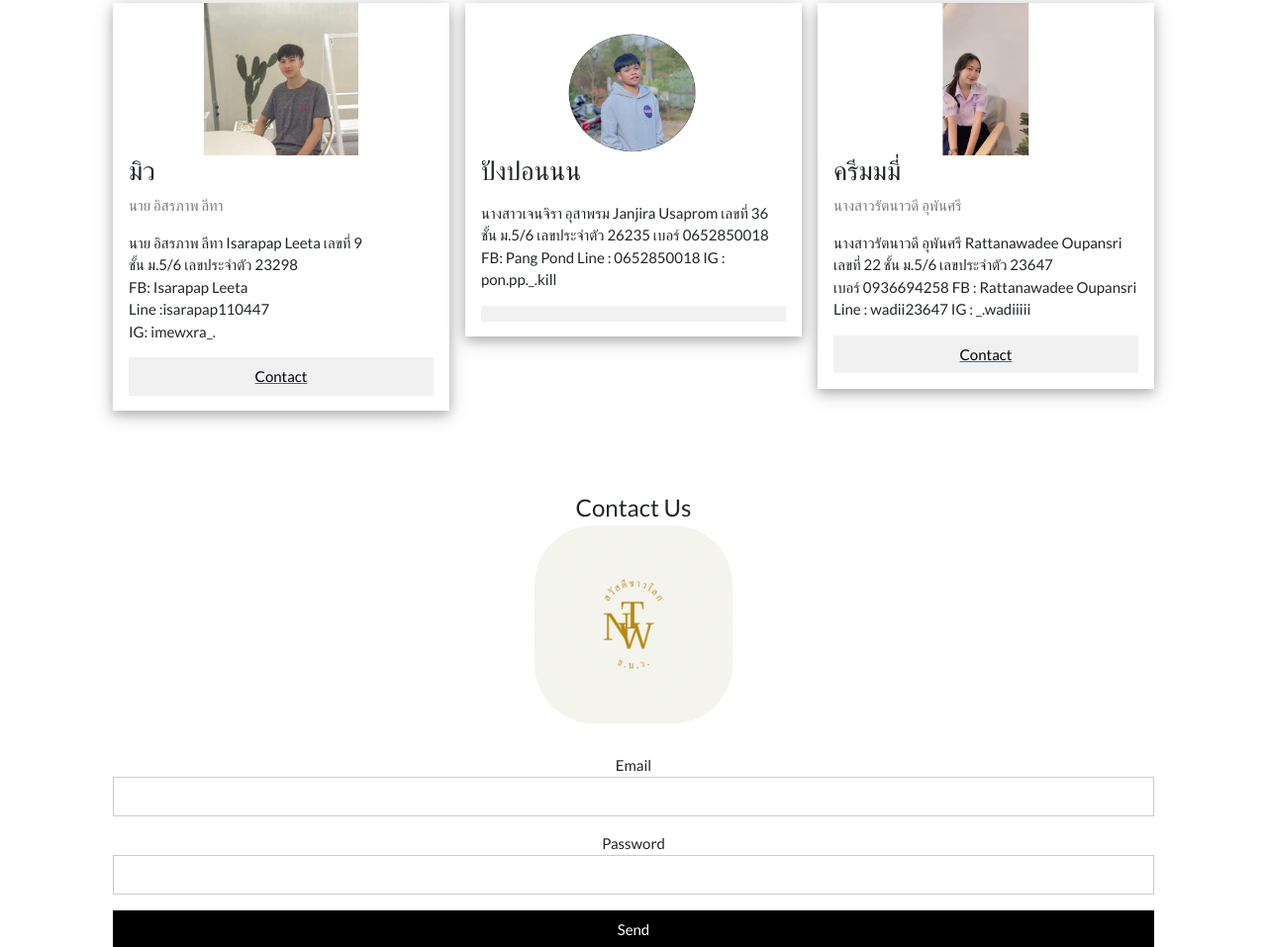
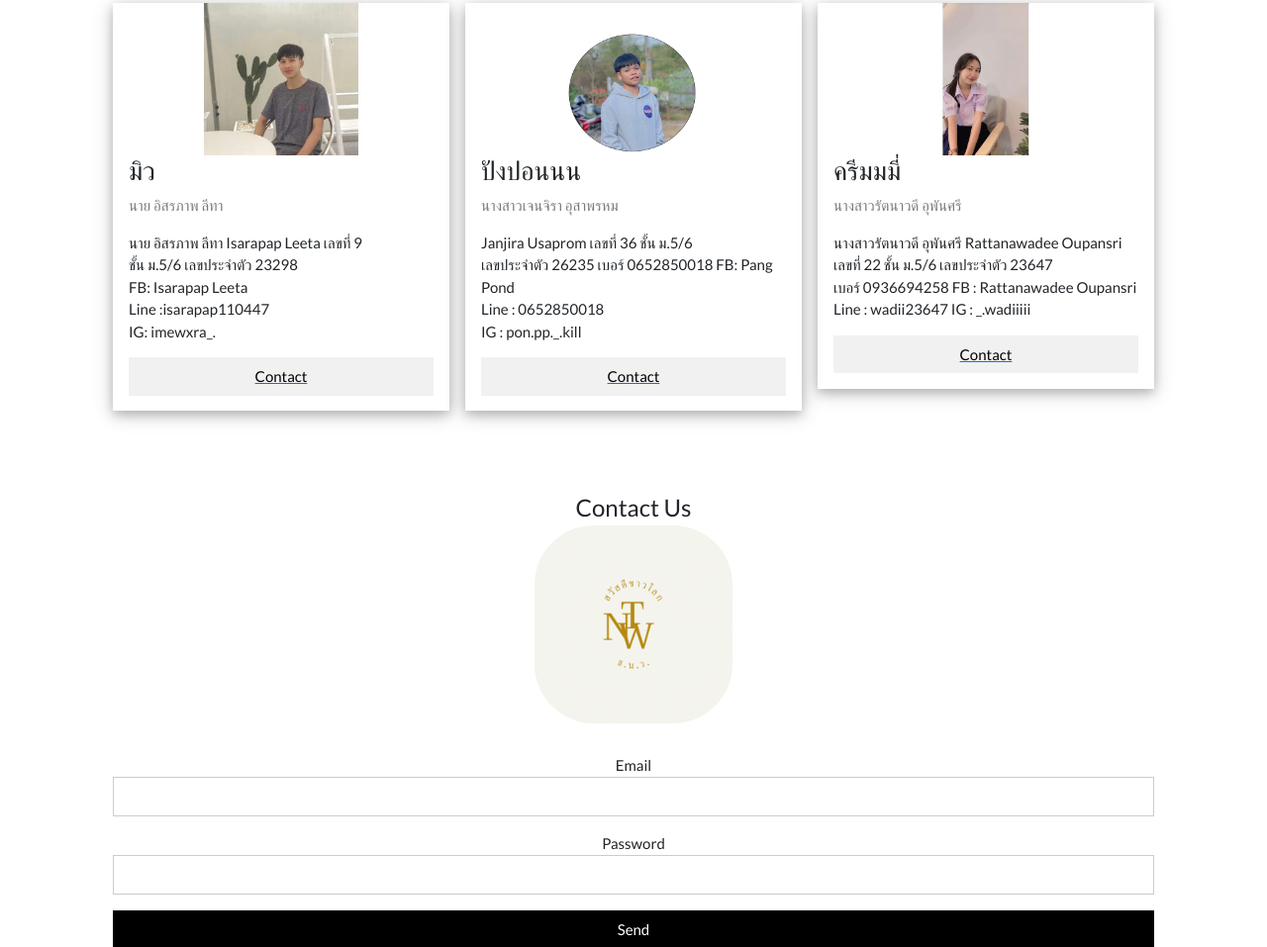
Before and after one commit to Isarapap23298/group, a plain HTML site: page index.html in a window 1280 px wide. Shown: the part 1915-2872 px from the top of the page at 99% size. Drawn offline with nearby package versions, Linux system fonts and the light colour scheme.

Commit message:
Add files via upload

```diff
--- a/index.html
+++ b/index.html
@@ -131,16 +131,15 @@ html,body,h1,h2,h3,h4 {font-family:"Lato", sans-serif}
         <img src="pond.png" alt="Mike" style="width:100%">
         <div class="w3-container">
           <h3>ปังปอนนน</h3>
-          <p class="w3-opacity"></p>
-          <p>นางสาวเจนจิรา อุสาพรม
-            Janjira Usaprom
+          <p class="w3-opacity">นางสาวเจนจิรา อุสาพรหม</p>
+           <p></p> Janjira Usaprom
             เลขที่ 36 ชั้น ม.5/6
-            เลขประจำตัว 26235
+            <br> เลขประจำตัว 26235
             เบอร์ 0652850018
             FB: Pang Pond
-            Line : 0652850018
-            IG : pon.pp._.kill</p>
-          <p><button class="w3-button w3-light-grey w3-block"></button></p>
+           <br> Line : 0652850018
+            <br>IG : pon.pp._.kill</p>
+            <p><a href=https://janjira37.github.io/Po/index.html title="W3.CSS" target="_blank" class="w3-hover-text-green"><button class="w3-button w3-light-grey w3-block">Contact</button></a></p>
         </div>
       </div>
     </div>
```
